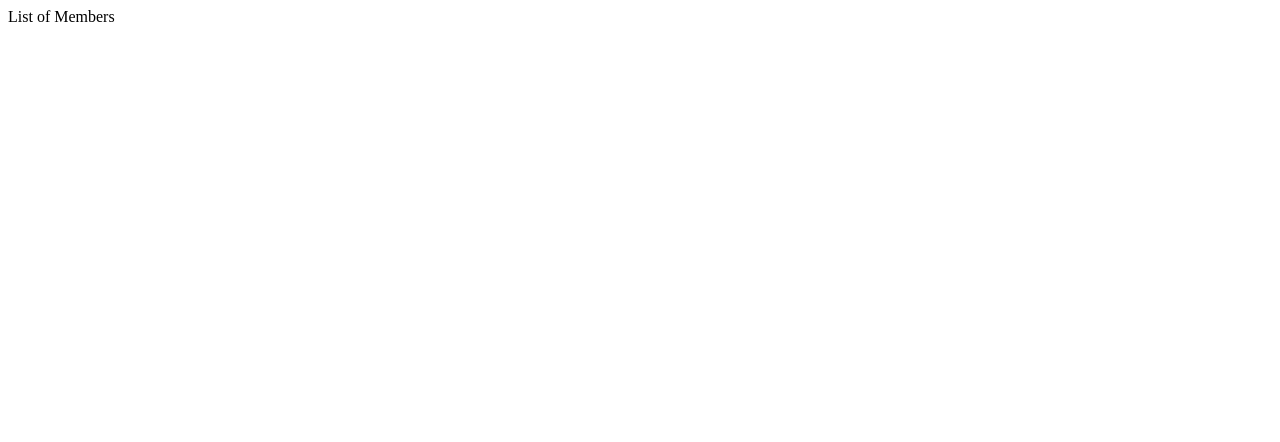
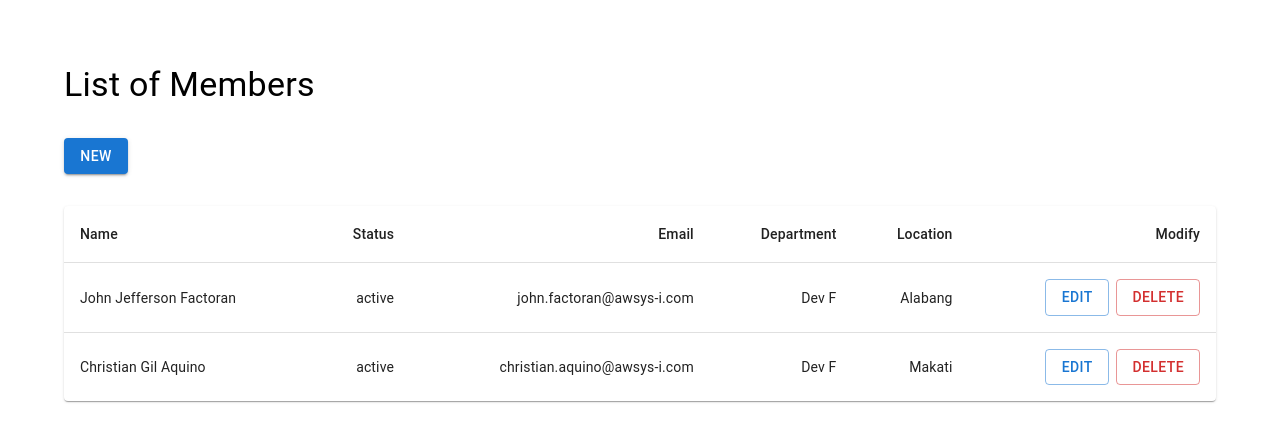
Before and after one commit to JepoySanity/react-trnng, a React (Create React App) app: page /members in a window 1280 px wide. Shown: the top 442 px of the page. Built offline with nearby package versions, Linux system fonts and the light colour scheme.

Commit message:
added Members component

```diff
--- a/src/App.js
+++ b/src/App.js
@@ -3,11 +3,13 @@ import Members from "./Components/Members"
 import MemberNew from "./Components/Members/NewMember"
 import MemberEdit from "./Components/Members/EditMember"
 import MemberInfo from "./Components/Members/MemberInfo"
+import Container from "@mui/material/Container"
 import { BrowserRouter, Routes, Route } from "react-router-dom"
 
 function App() {
   return (
     <div className="App">
+      <Container maxWidth="lg" sx={{ mt:8 }}>
         <BrowserRouter>
           <Routes>
             <Route path="/" element={ <Login/> } />
@@ -17,6 +19,7 @@ function App() {
             <Route path="/member/info/:member_id" element={ <MemberInfo/> } />
           </Routes>
         </BrowserRouter>
+      </Container>
     </div>
   );
 }
--- a/src/Components/Members/index.jsx
+++ b/src/Components/Members/index.jsx
@@ -1,7 +1,68 @@
-import React from 'react'
+import * as React from 'react';
+import Button from '@mui/material/Button'
+import Table from '@mui/material/Table';
+import TableBody from '@mui/material/TableBody';
+import TableCell from '@mui/material/TableCell';
+import TableContainer from '@mui/material/TableContainer';
+import TableHead from '@mui/material/TableHead';
+import TableRow from '@mui/material/TableRow';
+import Paper from '@mui/material/Paper';
+import { Link } from 'react-router-dom';
+import { Typography } from '@mui/material';
+
+function createData(name, status, email, department, location) {
+  return { name, status, email, department, location };
+}
+
+const rows = [
+  createData('John Jefferson Factoran', 'active', 'john.factoran@awsys-i.com', 'Dev F', 'Alabang'),
+  createData('Christian Gil Aquino', 'active', 'christian.aquino@awsys-i.com', 'Dev F', 'Makati'),
+];
 
 export default function index() {
   return (
-    <div>List of Members</div>
-  )
+    <>
+      <Typography sx={{ mb:4 }} variant="h4">List of Members</Typography>
+      <Button variant="contained" component={Link} to="/member/new" sx={{ mb:4 }}>New</Button>
+      <TableContainer component={Paper}>
+        <Table sx={{ minWidth: 650 }} aria-label="simple table">
+          <TableHead>
+            <TableRow>
+              <TableCell>Name</TableCell>
+              <TableCell align="right">Status</TableCell>
+              <TableCell align="right">Email</TableCell>
+              <TableCell align="right">Department</TableCell>
+              <TableCell align="right">Location</TableCell>
+              <TableCell align="right">Modify</TableCell>
+            </TableRow>
+          </TableHead>
+          <TableBody>
+            {rows.map((row) => (
+              <TableRow
+                key={row.name}
+                sx={{ '&:last-child td, &:last-child th': { border: 0 } }}
+              >
+                <TableCell component="th" scope="row">
+                  {row.name}
+                </TableCell>
+                <TableCell align="right">{row.status}</TableCell>
+                <TableCell align="right">{row.email}</TableCell>
+                <TableCell align="right">{row.department}</TableCell>
+                <TableCell align="right">{row.location}</TableCell>
+                <TableCell align="right">
+                  <Button variant='outlined'>
+                    edit
+                  </Button>
+                  &ensp;
+                  <Button variant='outlined' color='error'>
+                    delete
+                  </Button>
+                </TableCell>
+              </TableRow>
+            ))}
+          </TableBody>
+        </Table>
+      </TableContainer>
+    </>
+  );
 }
```
Also changed, not shown: src/Components/Login/index.jsx (+5 -4 lines). Lines whose indentation alone changed are shown as unchanged.
